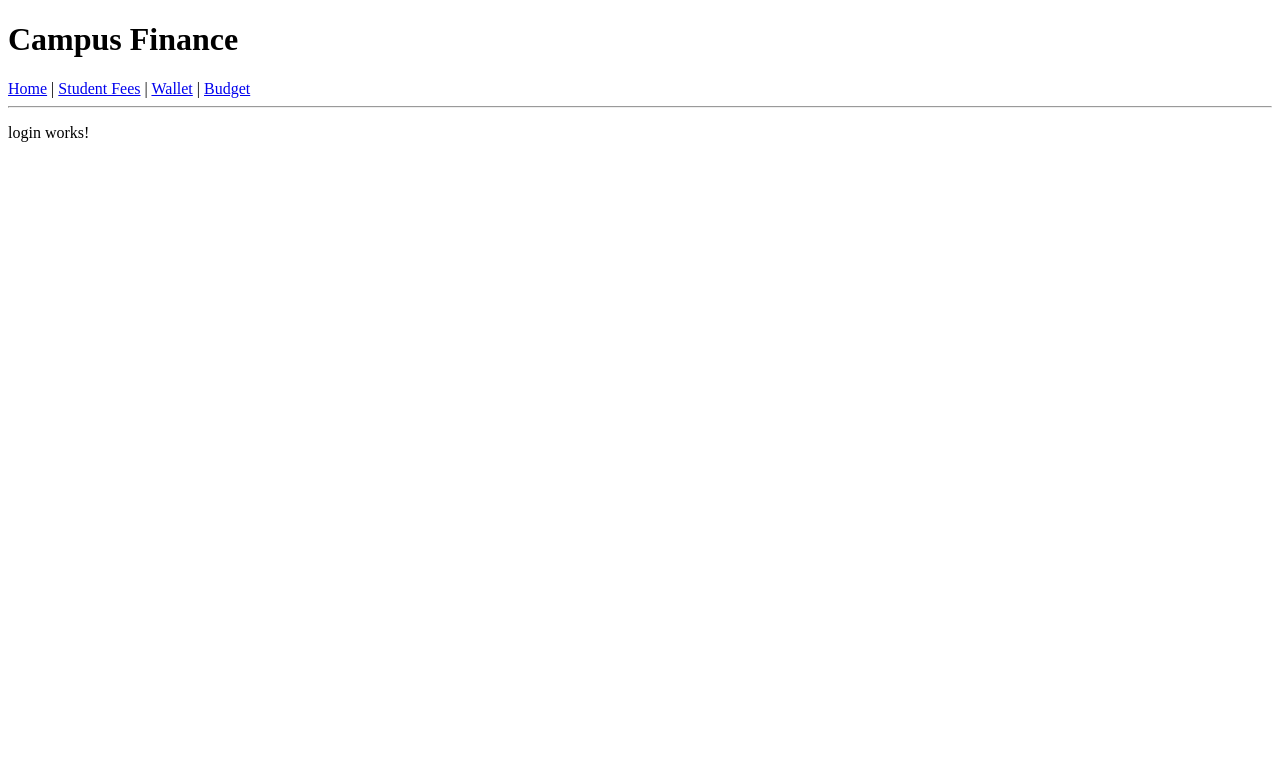
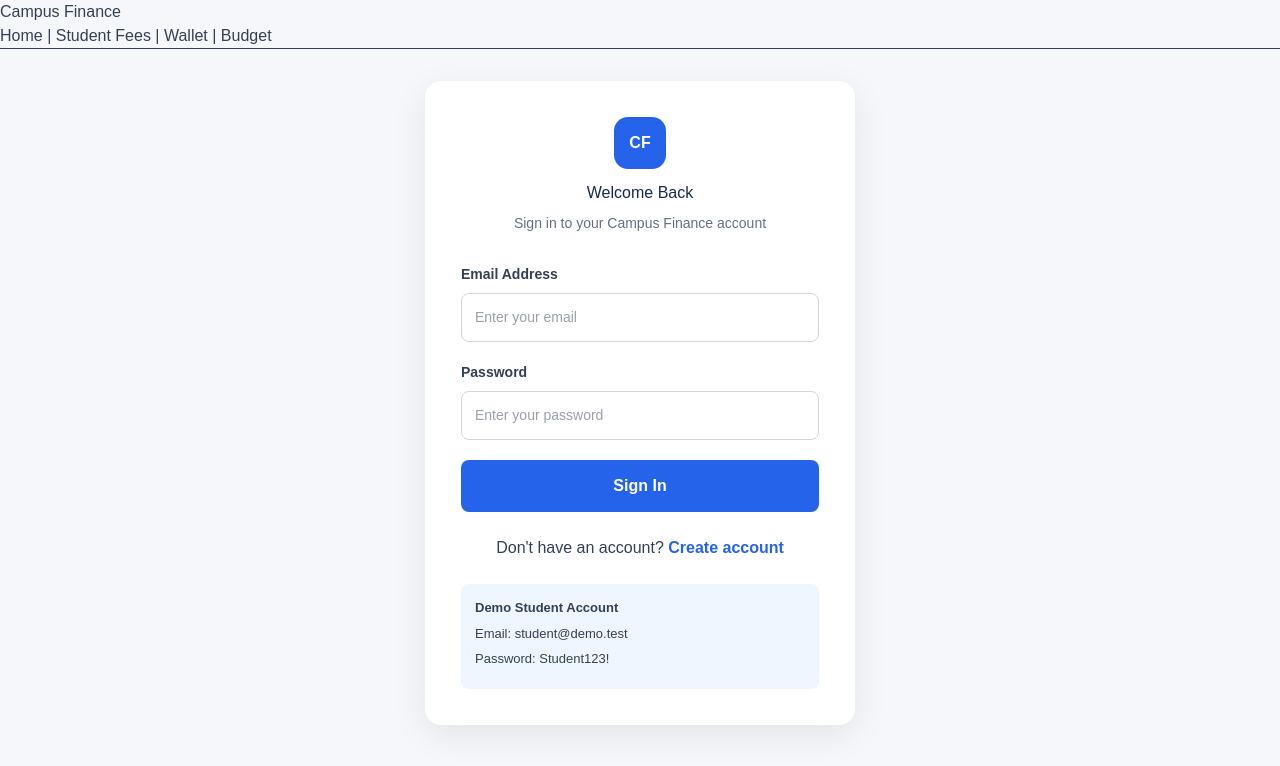
Before and after one commit to eyaddiab6/campus-finance, an Angular app: page /login in a window 1280 px wide. Shown: the top 766 px of the page. Built offline with nearby package versions, Linux system fonts and the light colour scheme.

Commit message:
feat: implement login and configure Tailwind

```diff
--- a/angular.json
+++ b/angular.json
@@ -37,9 +37,7 @@
                 "input": "public"
               }
             ],
-            "styles": [
-              "src/styles.scss"
-            ]
+            "styles": ["src/tailwind.css", "src/styles.scss"]
           },
           "configurations": {
             "production": {
--- a/package.json
+++ b/package.json
@@ -24,6 +24,7 @@
     "@angular/build": "^22.2.6",
     "@angular/cli": "^22.2.6",
     "@angular/compiler-cli": "^22.2.0",
+    "@tailwindcss/postcss": "^4.1.12",
     "@types/jasmine": "~6.0.0",
     "istanbul-lib-instrument": "^6.0.3",
     "jasmine-core": "~6.3.0",
@@ -32,7 +33,9 @@
     "karma-coverage": "~2.2.0",
     "karma-jasmine": "~5.1.0",
     "karma-jasmine-html-reporter": "~2.3.0",
+    "postcss": "^8.5.3",
     "prettier": "^3.8.1",
+    "tailwindcss": "^4.1.12",
     "typescript": "~6.0.2"
   }
 }
--- a/src/app/features/auth/login/login.html
+++ b/src/app/features/auth/login/login.html
@@ -1 +1,72 @@
-<p>login works!</p>
+<div class="login-page">
+  <div class="login-card">
+
+    <div class="brand">
+      <div class="brand-icon">CF</div>
+      <h1>Welcome Back</h1>
+      <p>Sign in to your Campus Finance account</p>
+    </div>
+
+    <form [formGroup]="loginForm" (ngSubmit)="onSubmit()">
+
+      <div class="form-group">
+        <label for="email">Email Address</label>
+        <input
+          id="email"
+          type="email"
+          formControlName="email"
+          placeholder="Enter your email"
+          autocomplete="username"
+        />
+
+        @if (loginForm.controls.email.touched &&
+             loginForm.controls.email.invalid) {
+          <small class="error">
+            Please enter a valid email address.
+          </small>
+        }
+      </div>
+
+      <div class="form-group">
+        <label for="password">Password</label>
+        <input
+          id="password"
+          type="password"
+          formControlName="password"
+          placeholder="Enter your password"
+          autocomplete="current-password"
+        />
+
+        @if (loginForm.controls.password.touched &&
+             loginForm.controls.password.invalid) {
+          <small class="error">
+            Password is required.
+          </small>
+        }
+      </div>
+
+      @if (errorMessage()) {
+        <div class="alert" role="alert">
+          {{ errorMessage() }}
+        </div>
+      }
+
+      <button type="submit" [disabled]="isSubmitting()">
+        {{ isSubmitting() ? 'Signing in...' : 'Sign In' }}
+      </button>
+
+    </form>
+
+    <p class="signup-link">
+      Don't have an account?
+      <a routerLink="/signup">Create account</a>
+    </p>
+
+    <div class="demo-note">
+      <strong>Demo Student Account</strong>
+      <p>Email: student&#64;demo.test</p>
+      <p>Password: Student123!</p>
+    </div>
+
+  </div>
+</div>
--- a/src/app/features/auth/login/login.scss
+++ b/src/app/features/auth/login/login.scss
@@ -0,0 +1,135 @@
+.login-page {
+  min-height: 85vh;
+  display: flex;
+  align-items: center;
+  justify-content: center;
+  padding: 32px 16px;
+  background: #f5f7fb;
+  font-family: Arial, sans-serif;
+}
+
+.login-card {
+  width: 100%;
+  max-width: 430px;
+  padding: 36px;
+  border-radius: 16px;
+  background: #fff;
+  box-shadow: 0 10px 35px rgba(0, 0, 0, 0.08);
+}
+
+.brand {
+  text-align: center;
+  margin-bottom: 30px;
+
+  h1 {
+    margin: 12px 0 8px;
+    color: #172b4d;
+  }
+
+  p {
+    color: #667085;
+    font-size: 14px;
+  }
+}
+
+.brand-icon {
+  display: grid;
+  place-items: center;
+  width: 52px;
+  height: 52px;
+  margin: auto;
+  border-radius: 14px;
+  background: #2563eb;
+  color: #fff;
+  font-weight: bold;
+}
+
+.form-group {
+  margin-bottom: 20px;
+
+  label {
+    display: block;
+    margin-bottom: 8px;
+    font-size: 14px;
+    font-weight: 600;
+    color: #344054;
+  }
+
+  input {
+    width: 100%;
+    box-sizing: border-box;
+    padding: 13px;
+    border: 1px solid #d0d5dd;
+    border-radius: 8px;
+    font-size: 14px;
+
+    &:focus {
+      outline: none;
+      border-color: #2563eb;
+    }
+  }
+}
+
+.error {
+  display: block;
+  color: #dc2626;
+  font-size: 12px;
+  margin-top: 6px;
+}
+
+.alert {
+  padding: 12px;
+  margin-bottom: 18px;
+  background: #fef2f2;
+  color: #b91c1c;
+  border-radius: 8px;
+  font-size: 14px;
+}
+
+button {
+  width: 100%;
+  padding: 14px;
+  border: none;
+  border-radius: 8px;
+  background: #2563eb;
+  color: white;
+  font-weight: 600;
+  cursor: pointer;
+
+  &:hover {
+    background: #1d4ed8;
+  }
+
+  &:disabled {
+    opacity: 0.6;
+    cursor: not-allowed;
+  }
+}
+
+.signup-link {
+  text-align: center;
+  margin: 24px 0;
+
+  a {
+    color: #2563eb;
+    font-weight: 600;
+  }
+}
+
+.demo-note {
+  background: #eff6ff;
+  border-radius: 8px;
+  padding: 14px;
+  font-size: 13px;
+  overflow-wrap: anywhere;
+
+  p {
+    margin: 6px 0;
+  }
+}
+
+@media (max-width: 480px) {
+  .login-card {
+    padding: 24px;
+  }
+}
--- a/src/app/features/auth/login/login.ts
+++ b/src/app/features/auth/login/login.ts
@@ -1,9 +1,46 @@
-import { Component } from '@angular/core';
+import { Component, inject, signal } from '@angular/core';
+import { ReactiveFormsModule, FormBuilder, Validators } from '@angular/forms';
+import { Router, RouterLink } from '@angular/router';
+import { Auth } from '../../../core/services/auth';
 
 @Component({
-  imports: [],
   selector: 'app-login',
+  imports: [ReactiveFormsModule, RouterLink],
+  templateUrl: './login.html',
   styleUrl: './login.scss',
-  templateUrl: './login.html',
 })
-export class Login {}
+export class Login {
+  private readonly fb = inject(FormBuilder);
+  private readonly auth = inject(Auth);
+  private readonly router = inject(Router);
+
+  readonly errorMessage = signal('');
+  readonly isSubmitting = signal(false);
+
+  readonly loginForm = this.fb.nonNullable.group({
+    email: ['', [Validators.required, Validators.email]],
+    password: ['', Validators.required],
+  });
+
+  onSubmit(): void {
+    this.errorMessage.set('');
+
+    if (this.loginForm.invalid) {
+      this.loginForm.markAllAsTouched();
+      return;
+    }
+
+    this.isSubmitting.set(true);
+
+    const { email, password } = this.loginForm.getRawValue();
+    const result = this.auth.login(email, password);
+
+    this.isSubmitting.set(false);
+
+    if (result.success) {
+      void this.router.navigateByUrl('/profile');
+    } else {
+      this.errorMessage.set(result.message);
+    }
+  }
+}
--- a/src/styles.scss
+++ b/src/styles.scss
@@ -1 +1,68 @@
-/* You can add global styles to this file, and also import other style files */
+/* Campus Finance — global Tailwind CSS v4 theme
+   Usage: copy this file to src/styles.scss AFTER installing Tailwind.
+   All built-in Tailwind colors (slate, gray, zinc, neutral, stone, red,
+   orange, amber, yellow, lime, green, emerald, teal, cyan, sky, blue,
+   indigo, violet, purple, fuchsia, pink, rose) remain available at 50–950.
+*/
+@use 'tailwindcss';
+
+@theme {
+  /* Campus Finance brand palette */
+  --color-brand-50: #eff6ff;
+  --color-brand-100: #dbeafe;
+  --color-brand-200: #bfdbfe;
+  --color-brand-300: #93c5fd;
+  --color-brand-400: #60a5fa;
+  --color-brand-500: #3b82f6;
+  --color-brand-600: #2563eb;
+  --color-brand-700: #1d4ed8;
+  --color-brand-800: #1e40af;
+  --color-brand-900: #1e3a8a;
+  --color-brand-950: #172554;
+
+  /* Semantic app colors */
+  --color-primary: #2563eb;
+  --color-primary-hover: #1d4ed8;
+  --color-primary-soft: #eff6ff;
+  --color-secondary: #0f766e;
+  --color-secondary-hover: #115e59;
+  --color-accent: #7c3aed;
+
+  --color-success: #16a34a;
+  --color-success-soft: #f0fdf4;
+  --color-warning: #d97706;
+  --color-warning-soft: #fffbeb;
+  --color-danger: #dc2626;
+  --color-danger-soft: #fef2f2;
+  --color-info: #0284c7;
+  --color-info-soft: #f0f9ff;
+
+  --color-canvas: #f5f7fb;
+  --color-surface: #ffffff;
+  --color-surface-muted: #f8fafc;
+  --color-outline: #e2e8f0;
+  --color-heading: #172b4d;
+  --color-body: #334155;
+  --color-muted: #64748b;
+
+  /* Product-specific chart colors */
+  --color-chart-sales: #2563eb;
+  --color-chart-costs: #f97316;
+  --color-chart-profit: #16a34a;
+  --color-chart-payroll: #8b5cf6;
+  --color-chart-wallet: #06b6d4;
+}
+
+/* Shared page defaults. All can be overridden with Tailwind utilities. */
+:root {
+  font-family: Arial, Helvetica, sans-serif;
+  color: var(--color-body);
+  background-color: var(--color-canvas);
+}
+
+body {
+  margin: 0;
+  min-height: 100vh;
+}
+
+*, *::before, *::after { box-sizing: border-box; }
--- /dev/null
+++ b/src/tailwind.css
@@ -0,0 +1 @@
+@import 'tailwindcss';
```
Also changed, not shown: .postcssrc.json (added), 2 other files (tests, documents, lock files or other folders).
